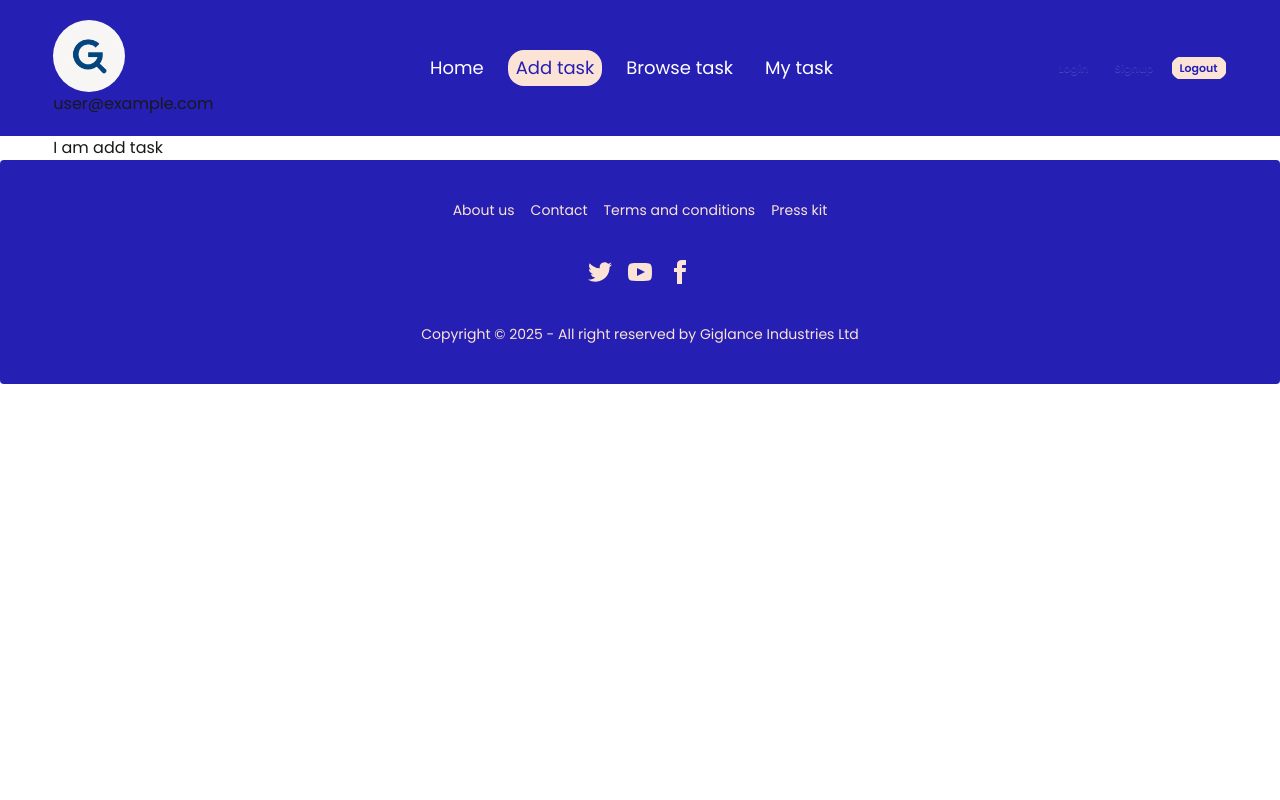
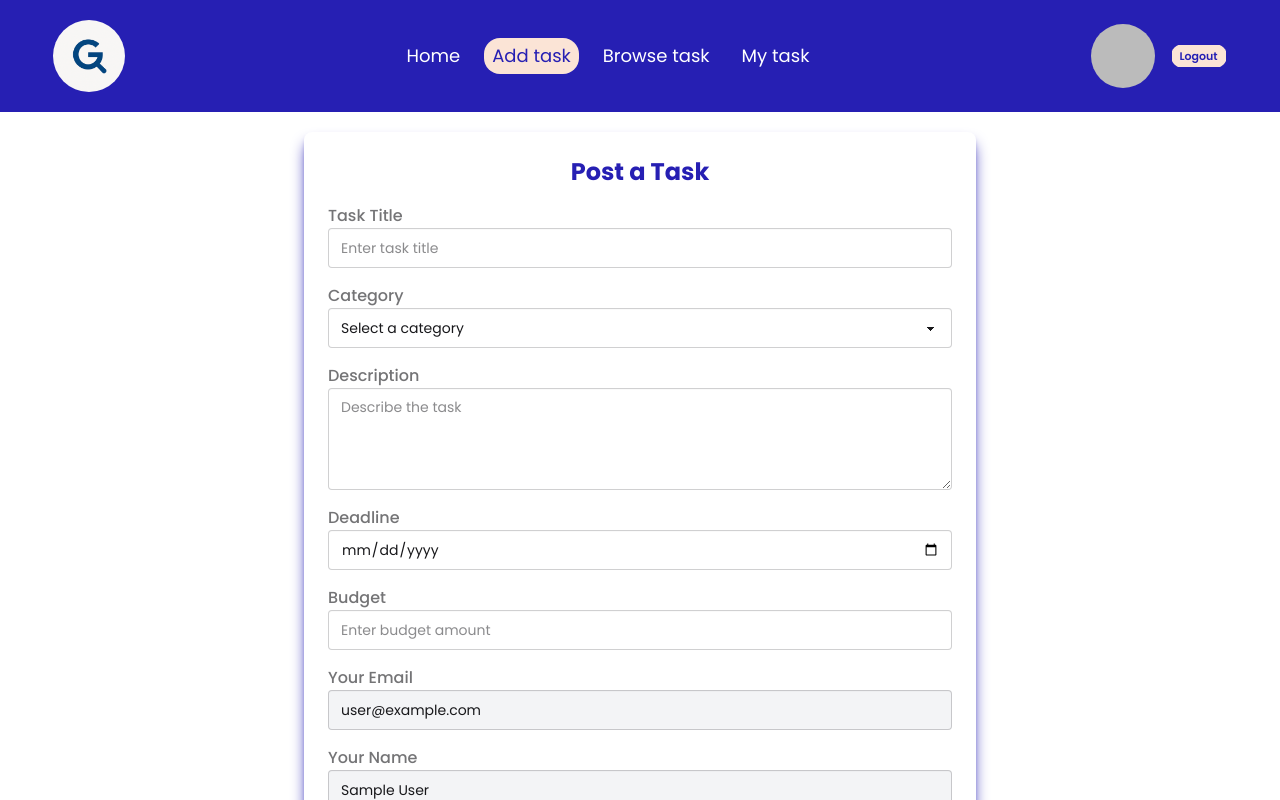
Before and after one commit to WasefUllah/Giglance-client, a React (Vite) app: page /addtask in a window 1280 px wide. Shown: the top 800 px of the page. Built offline with nearby package versions, Linux system fonts and the light colour scheme; no server answers; sample sign-in values are in the browser's storage.

Commit message:
added browse details page

```diff
--- a/package.json
+++ b/package.json
@@ -16,6 +16,7 @@
     "react-dom": "^19.1.0",
     "react-icons": "^5.5.0",
     "react-router": "^7.6.0",
+    "sweetalert2": "^11.21.2",
     "tailwindcss": "^4.1.7"
   },
   "devDependencies": {
--- a/src/Components/AddTask.jsx
+++ b/src/Components/AddTask.jsx
@@ -1,7 +1,152 @@
-import React from "react";
+import React, { useContext } from "react";
+import { AuthContext } from "../Provider/AuthProvider";
+import Swal from "sweetalert2";
 
 const AddTask = () => {
-  return <div>I am add task</div>;
+  const { user } = useContext(AuthContext);
+  const handleSubmitBtn = (e) => {
+    e.preventDefault();
+    const form = e.target;
+    const formData = new FormData(form);
+    const taskData = Object.fromEntries(formData.entries());
+    console.log(taskData);
+
+    // send data to server
+
+    fetch("http://localhost:3000/tasks", {
+      method: "POST",
+      headers: {
+        "content-type": "application/json",
+      },
+      body: JSON.stringify(taskData),
+    })
+      .then((res) => res.json())
+      .then((data) => {
+        if (data.insertedId) {
+          Swal.fire({
+            title: "Coffee added successfully",
+            icon: "success",
+            draggable: true,
+          });
+          form.reset();
+        }
+      });
+  };
+  return (
+    <div>
+      <form
+        onSubmit={handleSubmitBtn}
+        className="max-w-2xl mx-auto p-6 bg-white shadow-lg shadow-primary my-5 rounded-lg space-y-4 text-base-accent"
+      >
+        <h2 className="text-2xl font-bold text-center text-primary">
+          Post a Task
+        </h2>
+
+        <div>
+          <label className="label">
+            <span className="label-text font-medium">Task Title</span>
+          </label>
+          <input
+            name="title"
+            type="text"
+            placeholder="Enter task title"
+            className="input input-bordered w-full"
+            required
+          />
+        </div>
+
+        <div>
+          <label className="label">
+            <span className="label-text font-medium">Category</span>
+          </label>
+          <select
+            name="category"
+            className="select select-bordered w-full"
+            required
+          >
+            <option disabled selected>
+              Select a category
+            </option>
+            <option>Web Development</option>
+            <option>Design</option>
+            <option>Writing</option>
+            <option>Marketing</option>
+          </select>
+        </div>
+
+        <div>
+          <label className="label">
+            <span className="label-text font-medium">Description</span>
+          </label>
+          <textarea
+            name="description"
+            className="textarea textarea-bordered w-full"
+            rows="4"
+            placeholder="Describe the task"
+            required
+          ></textarea>
+        </div>
+
+        <div>
+          <label className="label">
+            <span className="label-text font-medium">Deadline</span>
+          </label>
+          <input
+            name="deadline"
+            type="date"
+            className="input input-bordered w-full"
+            required
+          />
+        </div>
+
+        <div>
+          <label className="label">
+            <span className="label-text font-medium">Budget</span>
+          </label>
+          <input
+            name="budget"
+            type="number"
+            min="0"
+            placeholder="Enter budget amount"
+            className="input input-bordered w-full"
+            required
+          />
+        </div>
+
+        <div>
+          <label className="label">
+            <span className="label-text font-medium">Your Email</span>
+          </label>
+          <input
+            name="email"
+            type="email"
+            value={user.email}
+            className="input input-bordered w-full bg-gray-100"
+            readOnly
+          />
+        </div>
+
+        <div>
+          <label className="label">
+            <span className="label-text font-medium">Your Name</span>
+          </label>
+          <input
+            name="name"
+            type="text"
+            value={user.displayName}
+            className="input input-bordered w-full bg-gray-100"
+            readOnly
+          />
+        </div>
+
+        <div className="text-center pt-4">
+          <button type="submit" className="btn btn-primary w-full">
+            Add Task
+          </button>
+        </div>
+      </form>
+    </div>
+  );
 };
 
 export default AddTask;
--- a/src/Components/BrowseTask.jsx
+++ b/src/Components/BrowseTask.jsx
@@ -1,11 +1,68 @@
-import React from 'react';
+import React from "react";
+import { useLoaderData, useNavigate } from "react-router";
 
 const BrowseTask = () => {
-    return (
-        <div>
-            Im Browse task
-        </div>
-    );
+  const tasks = useLoaderData();
+  const navigate = useNavigate();
+
+  const handleDelete = (id) => {
+    // const confirm = window.confirm("Are you sure you want to delete this task?");
+    // if (confirm) {
+    //   fetch(`http://localhost:3000/tasks/${id}`, {
+    //     method: "DELETE",
+    //   })
+    //     .then((res) => res.json())
+    //     .then((data) => {
+    //       console.log("Deleted:", data);
+    //       // Optional: refresh or remove from UI manually
+    //     });
+    // }
+  };
+
+  return (
+    <div className="overflow-x-auto px-4 py-6">
+      <h2 className="text-2xl font-bold mb-4 text-center">All Tasks</h2>
+      <table className="table table-zebra w-full text-sm lg:text-base">
+        <thead className="bg-primary text-white">
+          <tr>
+            <th>#</th>
+            <th>Title</th>
+            <th>Category</th>
+            <th>Deadline</th>
+            <th>Budget</th>
+            <th>Posted By</th>
+            <th className="text-center">Actions</th>
+          </tr>
+        </thead>
+        <tbody>
+          {tasks?.map((task, index) => (
+            <tr key={task._id}>
+              <th>{index + 1}</th>
+              <td>{task.title}</td>
+              <td>{task.category}</td>
+              <td>{task.deadline}</td>
+              <td>${task.budget}</td>
+              <td>{task.name} ({task.email})</td>
+              <td className="flex flex-col lg:flex-row gap-2 justify-center">
+                <button
+                  className="btn btn-sm btn-info"
+                  onClick={() => navigate(`/task/${task._id}`)}
+                >
+                  See Details
+                </button>
+                <button
+                  className="btn btn-sm btn-error"
+                  onClick={() => handleDelete(task._id)}
+                >
+                  Delete
+                </button>
+              </td>
+            </tr>
+          ))}
+        </tbody>
+      </table>
+    </div>
+  );
 };
 
 export default BrowseTask;
--- a/src/Components/Loader.jsx
+++ b/src/Components/Loader.jsx
@@ -3,7 +3,9 @@ import React from "react";
 const Loader = () => {
   return (
     <div>
-      <span className="loader loading-infinity loading-xl mx-auto"></span>
+      <div className="flex items-center justify-center">
+        <span className="loading loading-infinity h-screen loading-xl w-1/6"></span>
+      </div>
     </div>
   );
 };
--- a/src/Components/Login.jsx
+++ b/src/Components/Login.jsx
@@ -39,7 +39,7 @@ const Login = () => {
       });
   };
   return (
-    <div className="hero mt-28">
+    <div className="hero mt-20">
       <div className="card shadow-primary w-full max-w-sm shrink-0 shadow-2xl">
         <div className="card-body text-primary">
           <form onSubmit={handleLoginBtn} className="fieldset">
@@ -67,7 +67,7 @@ const Login = () => {
             </div>
             <button
               type="submit"
-              className="btn btn-primary text-secondary mt-4"
+              className="btn btn-primary text-secondary mt-0"
             >
               Login
             </button>
--- a/src/Components/Navbar.jsx
+++ b/src/Components/Navbar.jsx
@@ -22,7 +22,6 @@ const Navbar = () => {
               alt=""
             />
           </NavLink>
-          <p>{user && user.email}</p>
         </div>
         <div>
           <ul className="flex justify-center text-white lg:gap-4 gap-1 md:gap-2 items-center">
@@ -49,6 +48,8 @@ const Navbar = () => {
           </ul>
         </div>
         <div className="flex justify-center  items-center gap-2">
+          {!user ? (
+            <div className="flex justify-center items-center gap-2">
               <NavLink to={"/auth/login"}>
                 <button className="lg:btn btn-xs btn-secondary text-primary">
                   Login
@@ -59,6 +60,10 @@ const Navbar = () => {
                   Signup
                 </button>
               </NavLink>
+            </div>
+          ) : (
+            <div className="flex justify-center items-center gap-4">
+              <img src={user.photoURL} alt="" className="md:w-16 w-13 rounded-full"/>
               <NavLink>
                 <button
                   onClick={handleLouOutBtn}
@@ -68,6 +73,8 @@ const Navbar = () => {
                 </button>
               </NavLink>
             </div>
+          )}
+        </div>
       </div>
     </div>
   );
--- a/src/Components/Signup.jsx
+++ b/src/Components/Signup.jsx
@@ -1,8 +1,9 @@
-import React, { useContext } from "react";
+import React, { useContext, useState } from "react";
 import { NavLink, useNavigate } from "react-router";
 import { AuthContext } from "../Provider/AuthProvider";
 
 const Signup = () => {
+  const [errorText, setErrorText] = useState("");
   const navigate = useNavigate();
   const { signInWithGoogle, setUser, signUpWithEmailPass, updateUser } =
     useContext(AuthContext);
@@ -25,7 +26,14 @@ const Signup = () => {
     const email = form.email.value;
     const pass = form.pass.value;
     const photo = form.photo.value;
-
+    const passwordRegex = /^(?=.*[A-Z])(?=.*[a-z]).{6,}$/;
+    if (!passwordRegex.test(pass)) {
+      setErrorText(
+        "Password must be at least 6 characters long and contain both uppercase and lowercase letters."
+      );
+      // console.log(errorText);
+      return;
+    }
     signUpWithEmailPass(email, pass).then((result) => {
       const user = result.user;
       updateUser({ displayName: name, photoURL: photo })
@@ -40,7 +48,7 @@ const Signup = () => {
     });
   };
   return (
-    <div className="hero mt-28">
+    <div className="hero mt-20">
       <div className="card shadow-primary w-full max-w-sm shrink-0 shadow-2xl">
         <div className="card-body text-primary">
           <form onSubmit={handleSignUpBtn} className="fieldset">
@@ -50,6 +58,7 @@ const Signup = () => {
               type="text"
               className="input"
               placeholder="John Doe"
+              required
             />
             <label className="label text-neutral-950">Email</label>
             <input
@@ -57,6 +66,7 @@ const Signup = () => {
               type="email"
               className="input"
               placeholder="johndoe@gmail.com"
+              required
             />
             <label className="label text-neutral-950">Password</label>
             <input
@@ -64,6 +74,7 @@ const Signup = () => {
               type="password"
               className="input"
               placeholder="Password"
+              required
             />
             <label className="label text-neutral-950">Photo URL</label>
             <input
@@ -71,6 +82,7 @@ const Signup = () => {
               type="text"
               className="input"
               placeholder="Photo URL"
+              required
             />
             <div>
               <p className="text-md">
@@ -79,10 +91,11 @@ const Signup = () => {
                   Login
                 </NavLink>
               </p>
+              {errorText ? <p className="text-xs text-red-500 h-8">{errorText}</p> : <p className="h-8"></p>}
             </div>
             <button
               type="submit"
-              className="btn btn-primary text-secondary mt-4"
+              className="btn btn-primary text-secondary mt-0"
             >
               Signup
             </button>
--- a/src/Provider/AuthProvider.jsx
+++ b/src/Provider/AuthProvider.jsx
@@ -13,6 +13,7 @@ import {
 import { auth } from "../Firebase/firebase.config";
 const AuthProvider = ({ children }) => {
   const [user, setUser] = useState(null);
+  const [loading, setLoading] = useState(true);
 
   const googleProvider = new GoogleAuthProvider();
   // Google sign in
@@ -39,6 +40,7 @@ const AuthProvider = ({ children }) => {
   useEffect(() => {
     const unsubscribe = onAuthStateChanged(auth, (currentUser) => {
       setUser(currentUser);
+      setLoading(false);
     });
     return () => {
       unsubscribe();
@@ -53,6 +55,8 @@ const AuthProvider = ({ children }) => {
     updateUser,
     user,
     setUser,
+    loading,
+    setLoading,
   };
   return <AuthContext value={authData}>{children}</AuthContext>;
 };
--- a/src/Routes/Routes.jsx
+++ b/src/Routes/Routes.jsx
@@ -9,6 +9,7 @@ import Login from "../Components/Login";
 import Signup from "../Components/Signup";
 import Error from "../Components/Error";
 import PrivateRoute from "../PrivateRoute/PrivateRoute";
+import Loader from "../Components/Loader";
 
 export const router = createBrowserRouter([
   {
@@ -29,10 +30,16 @@ export const router = createBrowserRouter([
       },
       {
         path: "/addtask",
-        Component: AddTask,
+        element: (
+          <PrivateRoute>
+            <AddTask></AddTask>
+          </PrivateRoute>
+        ),
       },
       {
         path: "/browsetask",
+        loader: () => fetch("http://localhost:3000/tasks"),
+        hydrateFallbackElement: <Loader></Loader>,
         element: (
           <PrivateRoute>
             <BrowseTask></BrowseTask>
```
Also changed, not shown: 1 other file (tests, documents, lock files or other folders). Lines whose indentation alone changed are shown as unchanged.
